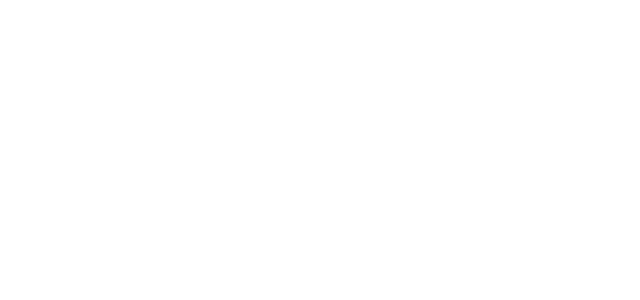
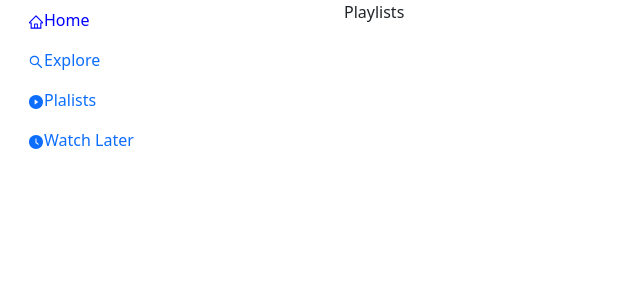
Before and after one commit to swapnaliss/neog-mcr9, a React (Create React App) app: page /playlist in a window 1280 px wide. Before the commit this address had no page. Shown: the top 300 px of the page, without its empty margins (0-640 px from the left). Built offline with nearby package versions, Linux system fonts and the light colour scheme.

Commit message:
added functionality to sideBar

```diff
--- a/src/App.js
+++ b/src/App.js
@@ -1,23 +1,41 @@
-import './App.css';
-import { BrowserRouter as Router, Routes, Route } from 'react-router-dom';
-import { Container } from 'react-bootstrap';
-import VideoList from './components/VideoList';
-import Home from './components/Home';
-import SingleVideoPage from './components/SingleVideoPage';
+import "./App.css";
+import { BrowserRouter as Router, Routes, Route } from "react-router-dom";
+import { Container ,Row, Col} from "react-bootstrap";
+import VideoList from "./components/VideoList";
+import Home from "./components/Home";
+import SingleVideoPage from "./components/SingleVideoPage";
+import Sidebar from "./components/Sidebar";
+import Explore from "./components/Explore";
+import Playlists from './components/Playlists';
+import WatchLater from './components/WatchLater';
 
 function App() {
   return (
-   <div>
+    <Container fluid>
+      <Row>
+        <Col xs={3}>
+          <Sidebar />
+        </Col>
+        <Col xs={9}>
           <Router>
             <Container>
               <Routes>
-        <Route path="/" element={<  Home />} />
+                <Route path="/" element={<Home />} />
                 <Route path="/VideoList/:category" element={<VideoList />} />
-        <Route path="/SingleVideoPage/:id" element={<SingleVideoPage/>} />
+                <Route
+                  path="/SingleVideoPage/:id"
+                  element={<SingleVideoPage />}
+                />
+                <Route path="/explore" element={<Explore />} />
+                <Route path="/playlist" element={<Playlists/>} />
+                <Route path="/watchLater" element={<WatchLater />} />
+
               </Routes>
             </Container>
           </Router>
-   </div>
+        </Col>
+      </Row>
+    </Container>
   );
 }
 
--- /dev/null
+++ b/src/components/Explore.jsx
@@ -0,0 +1,9 @@
+import React from 'react'
+
+const Explore = () => {
+  return (
+    <div>Explore</div>
+  )
+}
+
+export default Explore
--- a/src/components/Home.jsx
+++ b/src/components/Home.jsx
@@ -1,31 +1,11 @@
-import React from 'react'
-import { Container, Row, Col} from 'react-bootstrap';
-import Sidebar from './Sidebar';
-import CategoryListing from './CategoryListing';
+import React from "react";
+import CategoryListing from "./CategoryListing";
 
 const Home = () => {
-    return (
-        <>
-        <div>
-        <h1 className="app-name" style={{ textAlign: 'center', margin: '20px 0' }}>
-          Video Library
-        </h1>
-      </div>
-      <Container fluid>
-        <Row>
-          <Col xs={3}>
-            <Sidebar />
-          </Col>
-          <Col xs={9}>
-           <CategoryListing/>
-          </Col>
-
-        </Row>
-      </Container>
-      </>
-
-
-  )
-}
-
-export default Home
+  return (
+    <>
+      <CategoryListing />
+    </>
+  );
+};
+export default Home;
--- /dev/null
+++ b/src/components/Playlists.jsx
@@ -0,0 +1,9 @@
+import React from 'react'
+
+const Playlists = () => {
+  return (
+    <div>Playlists</div>
+  )
+}
+
+export default Playlists
--- a/src/components/Sidebar.jsx
+++ b/src/components/Sidebar.jsx
@@ -1,26 +1,30 @@
-import React from 'react';
-import { Nav } from 'react-bootstrap';
-import { AiOutlineHome, AiOutlineSearch, AiFillPlayCircle, AiFillClockCircle } from 'react-icons/ai';
+import React from "react";
+import { Nav } from "react-bootstrap";
+import {
+  AiOutlineHome,
+  AiOutlineSearch,
+  AiFillPlayCircle,
+  AiFillClockCircle,
+} from "react-icons/ai";
 
 const Sidebar = () => {
+
   return (
     <div className="sidebar">
       <Nav defaultActiveKey="/home" className="flex-column">
-        <Nav.Link disabled>
-          <AiOutlineHome className="nav-icon" color='blue' />
-          <span style={{ "color": "blue" }}>
-            Home
-          </span>
+        <Nav.Link href="/">
+          <AiOutlineHome className="nav-icon" color="blue" />
+          <span style={{ color: "blue" }}>Home</span>
         </Nav.Link>
-        <Nav.Link disabled>
+        <Nav.Link href="/explore" >
           <AiOutlineSearch className="nav-icon" />
           Explore
         </Nav.Link>
-        <Nav.Link disabled>
+        <Nav.Link href="/playlist">
           <AiFillPlayCircle className="nav-icon" />
           Plalists
         </Nav.Link>
-        <Nav.Link disabled>
+        <Nav.Link href="/watchLater">
           <AiFillClockCircle className="nav-icon" />
           Watch Later
         </Nav.Link>
--- a/src/components/SingleVideoPage.jsx
+++ b/src/components/SingleVideoPage.jsx
@@ -8,10 +8,8 @@
 const SingleVideoPage = () => {
   const { id } = useParams();
   const Id = parseInt(id, 10);
-  console.log(id);
 
   const FindVideos = videos.find((video) => video._id === Id);
-  console.log(FindVideos);
 
   return (
     <div>
--- /dev/null
+++ b/src/components/WatchLater.jsx
@@ -0,0 +1,9 @@
+import React from 'react'
+
+const WatchLater = () => {
+  return (
+    <div>WatchLater</div>
+  )
+}
+
+export default WatchLater
```
Lines whose indentation alone changed are shown as unchanged.
